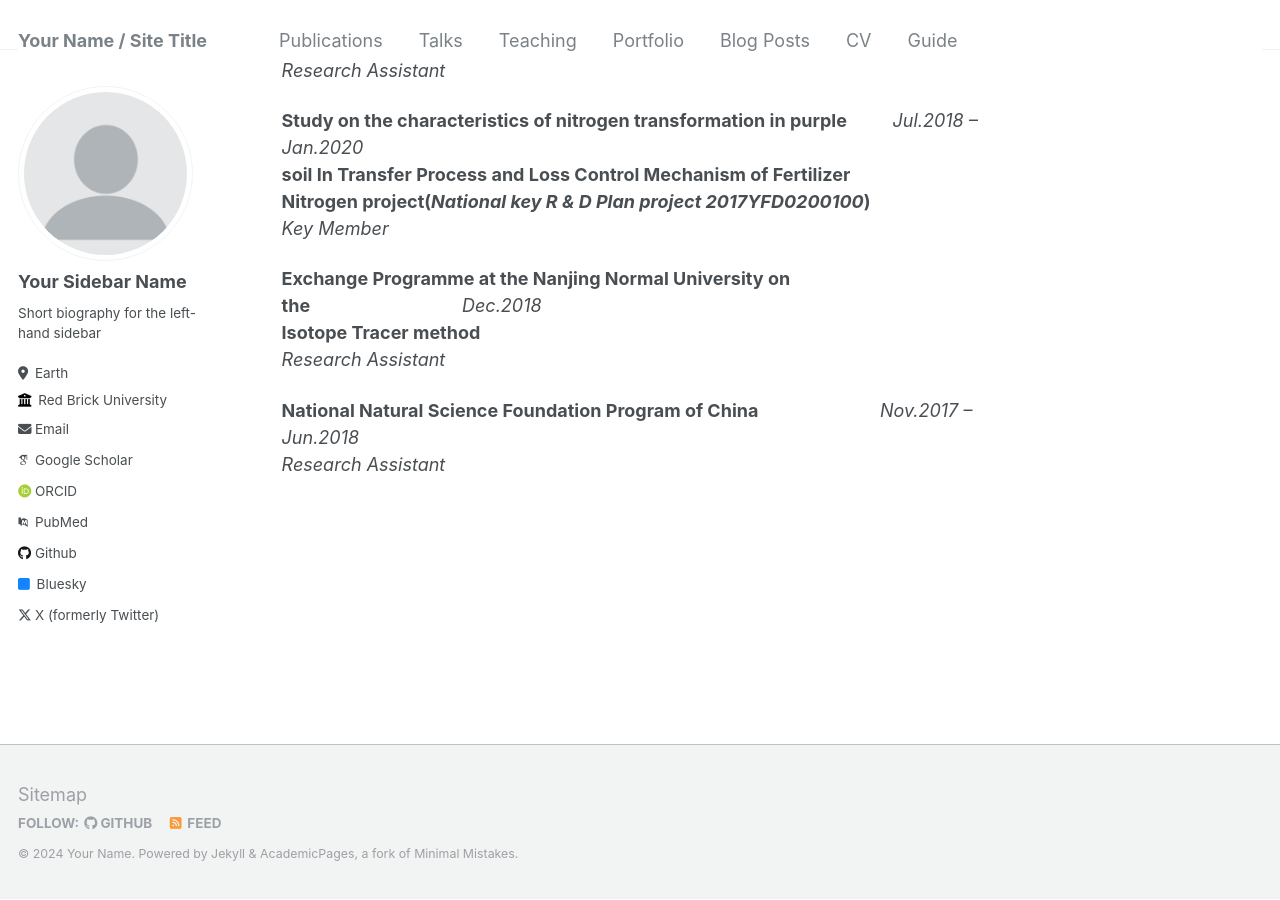
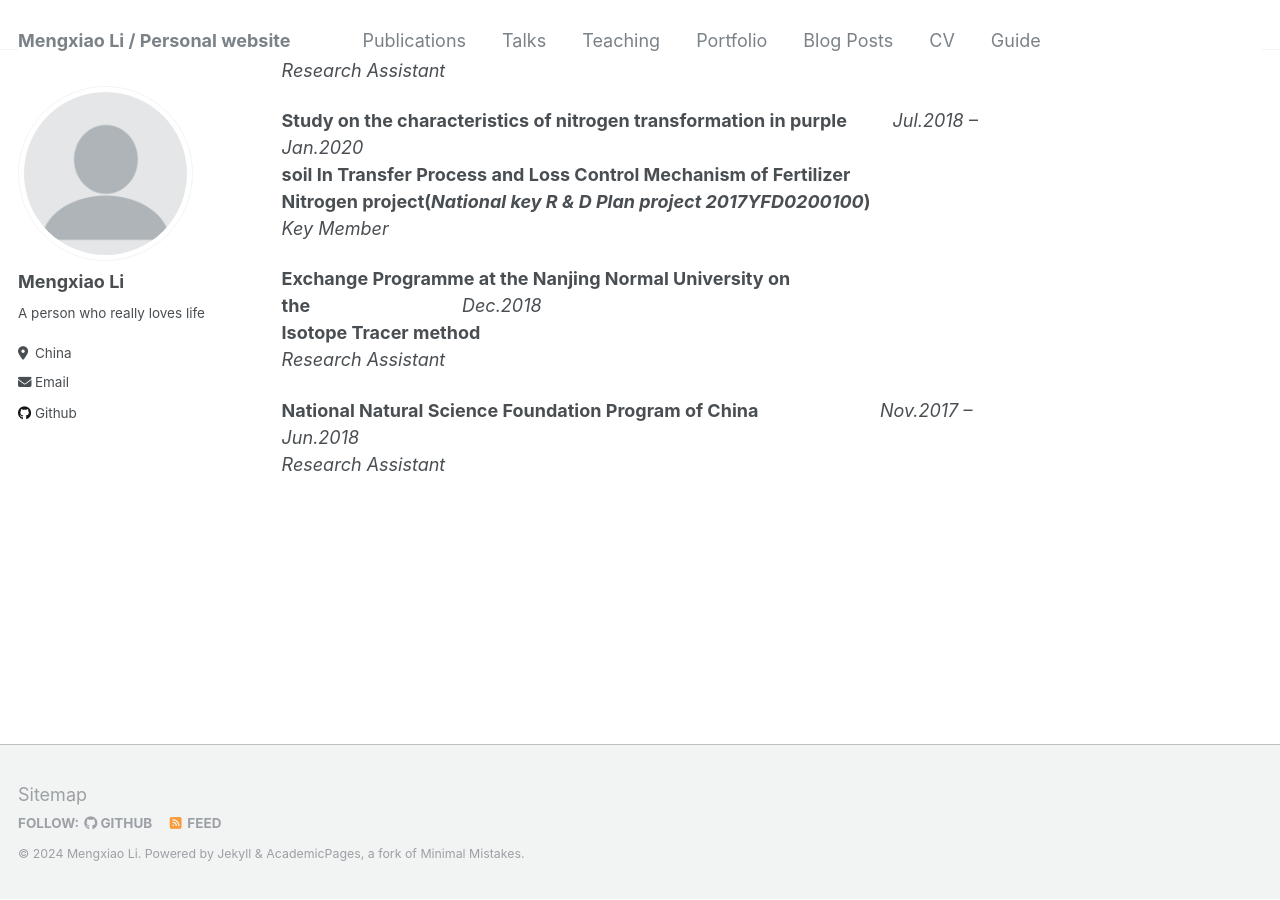
Before and after one commit to HazelLi123/HazelLi123.github.io, a Jekyll site: the page built from _pages/about.md, in a window 1280 px wide and 900 px high, scrolled down 1010 px. Built offline with Jekyll 4.4.1, drawn with Linux system fonts in a browser that asks for light colours; some web fonts are replaced.

Commit message:
Update _config.yml

```diff
--- a/_config.yml
+++ b/_config.yml
@@ -8,13 +8,13 @@
 
 # Basic Site Settings
 locale                   : "en-US"
-title                    : "Your Name / Site Title"
+title                    : "Mengxiao Li / Personal website"
 title_separator          : "-"
-name                     : &name "Your Name"
-description              : &description "personal description"
-url                      : https://academicpages.github.io # the base hostname & protocol for your site e.g. "https://mmistakes.github.io"
+name                     : &name "Mengxiao Li"
+description              : &description "life is short"
+url                      : https://HazelLi123.github.io # the base hostname & protocol for your site e.g. "https://mmistakes.github.io"
 baseurl                  : "" # the subpath of your site, e.g. "/blog"
-repository               : "academicpages/academicpages.github.io"
+repository               : "HazelLi123/HazelLi123.github.io"
 
 # Site Author - The following control what appear as part of the author content on the side bar.
 #               If a field is blank the icon and link will not appear, otherwise it will be shown.
@@ -22,32 +22,32 @@ repository               : "academicpages/academicpages.github.io"
 author:
   # Biographic information
   avatar           : "profile.png"
-  name             : "Your Sidebar Name"
+  name             : "Mengxiao Li"
   pronouns         : # example: "she/her"
-  bio              : "Short biography for the left-hand sidebar"
-  location         : "Earth"
-  employer         : "Red Brick University"
+  bio              : "A person who really loves life"
+  location         : "China"
+  employer         :
   uri              : # URL
-  email            : "none@example.org"
+  email            : "limeng135792468@gmail.com"
 
   # Academic websites
   arxiv            : # URL - Update with the correct link to your profile
-  googlescholar    : "https://scholar.google.com/citations?user=PS_CX0AAAAAJ"
+  googlescholar    : #"https://scholar.google.com/citations?user=PS_CX0AAAAAJ"
   impactstory      : # URL
-  orcid            : "http://orcid.org/yourorcidurl"
-  pubmed           : "https://www.ncbi.nlm.nih.gov/pubmed/?term=john+snow"
+  orcid            : #"http://orcid.org/yourorcidurl"
+  pubmed           : #"https://www.ncbi.nlm.nih.gov/pubmed/?term=john+snow"
   researchgate     : # URL
 
   # Repositories and software development
   bitbucket        : # Username - Update with your username on the site
   codepen          : # Username
   dribbble         : # Username
-  github           : "academicpages"
+  github           : "HazelLi123"
   kaggle           : # Username
   stackoverflow    : # User number or user number and name (i.e., use "1" or "1/jeff-atwood")
 
   # Social media
-  bluesky          : "bsky.app" # Replace this with you Bluesky username
+  bluesky          : #"bsky.app" # Replace this with you Bluesky username
   facebook         : # Username
   flickr           : # Username
   foursquare       : # Username
@@ -64,7 +64,7 @@ author:
   steam            : # Username
   telegram         : # URL
   tumblr           : # Username
-  twitter          : "UniofOxford"  # Replace this with your X / Twitter handle
+  twitter          : #"UniofOxford"  # Replace this with your X / Twitter handle
   vine             : # Username
   weibo            : # Username
   wikipedia        : # Username
```
